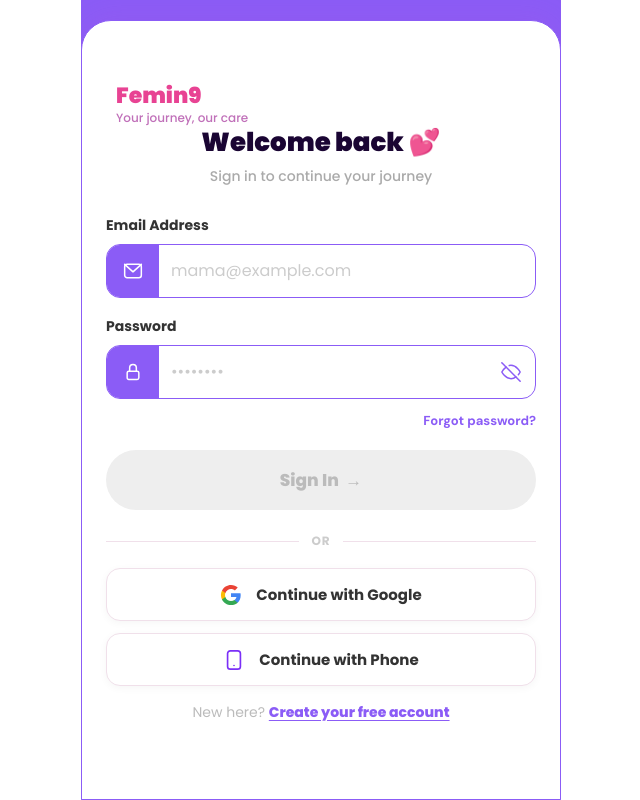
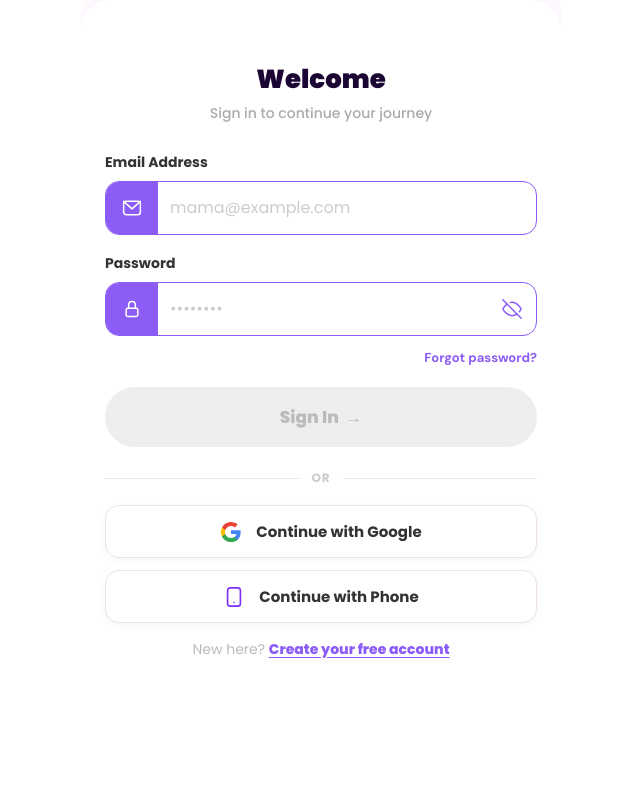
Before and after one commit to ImmanuelMichaels/Femin9, a React (Vite) app: page /login in a window 1280 px wide. Shown: the whole page, without its empty margins (319-959 px from the left). Built offline with nearby package versions, Linux system fonts and the light colour scheme.

Commit message:
remove logo from signin page

```diff
--- a/src/pages/Login.css
+++ b/src/pages/Login.css
@@ -4,7 +4,6 @@
   min-height: 100svh;
   max-width: 480px;
   margin: 0 auto;
-  background: #8b5cf6;
   display: flex;
   flex-direction: column;
   font-family: 'Poppins', sans-serif;
@@ -82,12 +81,10 @@
 .lg-card {
   background: #fff;
   border-radius: 30px 30px 0 0;
-  border: 1.8px solid #8b5cf6;
   padding: 30px 24px 16px;
   flex: 1;
   min-height: 0;
   box-shadow: 0 -4px 30px rgba(200, 80, 200, 0.1);
-  margin-top: 20px;
   overflow-y: auto;
 }
 
--- a/src/pages/Login.jsx
+++ b/src/pages/Login.jsx
@@ -88,13 +88,13 @@ export default function Login() {
       {/* Hero */}
       <div className="lg-hero">
         <div className="lg-brand">
-          <div>
+          {/* <div>
             <p className="lg-brand-name">Femin<span>9</span></p>
             <p className="lg-brand-tag">Your journey, our care</p>
-          </div>
+          </div> */}
         </div>
       </div>
-        <h1 className="lg-title">Welcome back 💕</h1>
+        <h1 className="lg-title">Welcome</h1>
         <p className="lg-sub">Sign in to continue your journey</p>
 
         {/* Email */}
```
